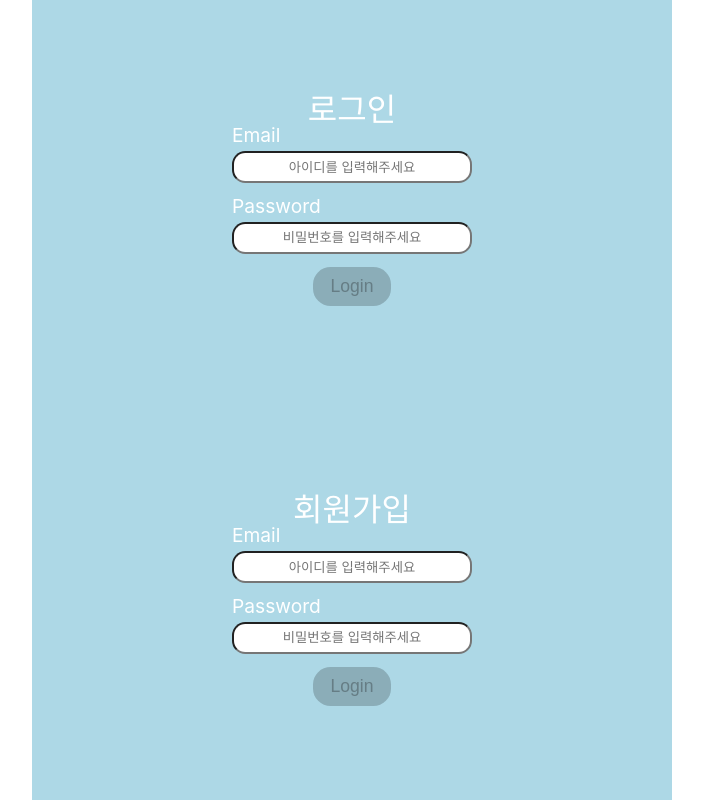
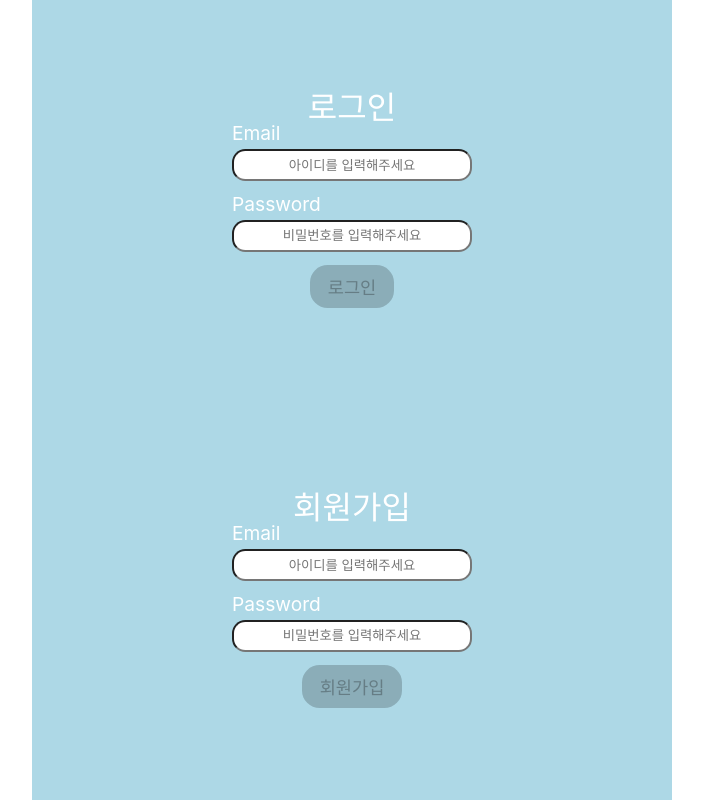
Before and after one commit to choi2021/wanted-pre-onboarding-fe-7, a React (Create React App) app: page / in a window 1280 px wide. Shown: the whole page, without its empty margins (288-991 px from the left). Built offline with nearby package versions, Linux system fonts and the light colour scheme.

Commit message:
fix:회원가입메시지부분을 추가하지 않아서 메시지 보이지않던 에러 수정

```diff
--- a/src/App.jsx
+++ b/src/App.jsx
@@ -1,8 +1,8 @@
 import './App.css';
 import { Route, Routes, useNavigate } from 'react-router-dom';
 import { useEffect, useState } from 'react';
-import Todo from './routes/todo';
-import Auth from './routes/auth';
+import Todo from './pages/todo';
+import Auth from './pages/auth';
 
 function App() {
   const navigate = useNavigate();
--- a/src/components/auth_form.jsx
+++ b/src/components/auth_form.jsx
@@ -81,14 +81,14 @@ function AuthForm({
           placeholder='비밀번호를 입력해주세요'
         ></AuthInput>
       </div>
-      {message.loginMessage && (
-        <Message success={message.loginSuccess}>{message.loginMessage}</Message>
+      {message.message && (
+        <Message success={message.success}>{message.message}</Message>
       )}
       <SubmitBtn
         onSubmit={handleSubmit}
         disabled={!(info.isEmailValid && info.isPasswordValid)}
       >
-        Login
+        {process === 'login' ? '로그인' : '회원가입'}
       </SubmitBtn>
     </AuthFormLayout>
   );
--- a/src/routes/auth.jsx
+++ b/src/pages/auth.jsx
@@ -31,18 +31,18 @@ function Auth() {
   });
 
   const [registerMessage, setRegisterMessage] = useState({
-    registerMessage: '',
-    registerSuccess: false,
+    message: '',
+    success: false,
   });
 
   const [loginMessage, setLoginMessage] = useState({
-    loginMessage: '',
-    loginSuccess: false,
+    message: '',
+    success: false,
   });
 
-  const handleChange = (e, fn) => {
+  const handleChange = (e, setInfo) => {
     const { name, value } = e.currentTarget;
-    fn((prev) => {
+    setInfo((prev) => {
       return {
         ...prev,
         [name]: value,
@@ -54,14 +54,12 @@ function Auth() {
   };
 
   const exceptionTest = (data, setMessage, process) => {
-    let message = '';
     if (data.statusCode >= 400) {
-      message = data.message;
       setMessage((prev) => {
         return {
           ...prev,
-          [`${process}Message`]: message,
-          [`${process}Success`]: false,
+          message: data.message,
+          success: false,
         };
       });
       return;
@@ -73,8 +71,8 @@ function Auth() {
     setMessage((prev) => {
       return {
         ...prev,
-        [`${process}Message`]: `${process}에 성공했습니다`,
-        [`${process}Success`]: true,
+        message: `${'login' ? '로그인' : '회원가입'}에 성공했습니다`,
+        success: true,
       };
     });
   };
@@ -84,6 +82,10 @@ function Auth() {
     const obj = { email, password };
     if (process == 'login') {
       postSignIn(obj).then((data) => {
+        exceptionTest(data, setMessage, process);
+      });
+    } else {
+      postSignUp(obj).then((data) => {
         exceptionTest(data, setMessage, process);
       });
     }
```
Also changed, not shown: src/pages/todo.jsx (renamed from src/routes/todo.jsx).
